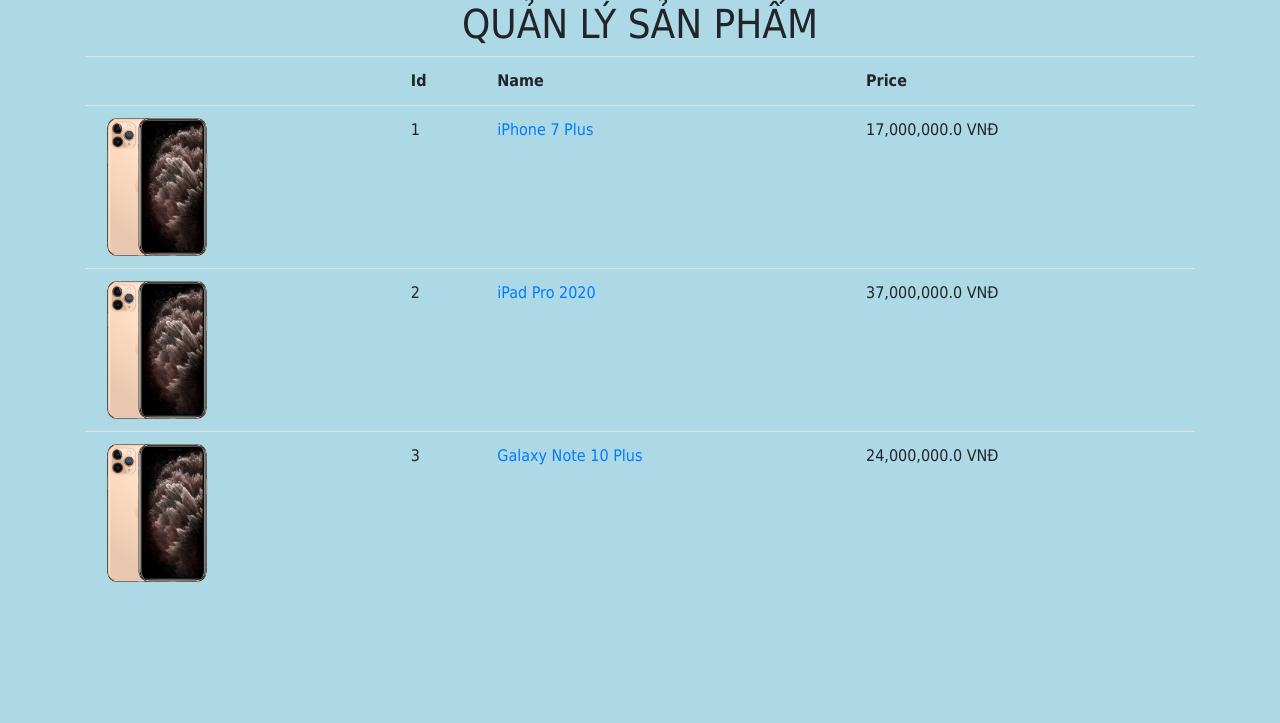
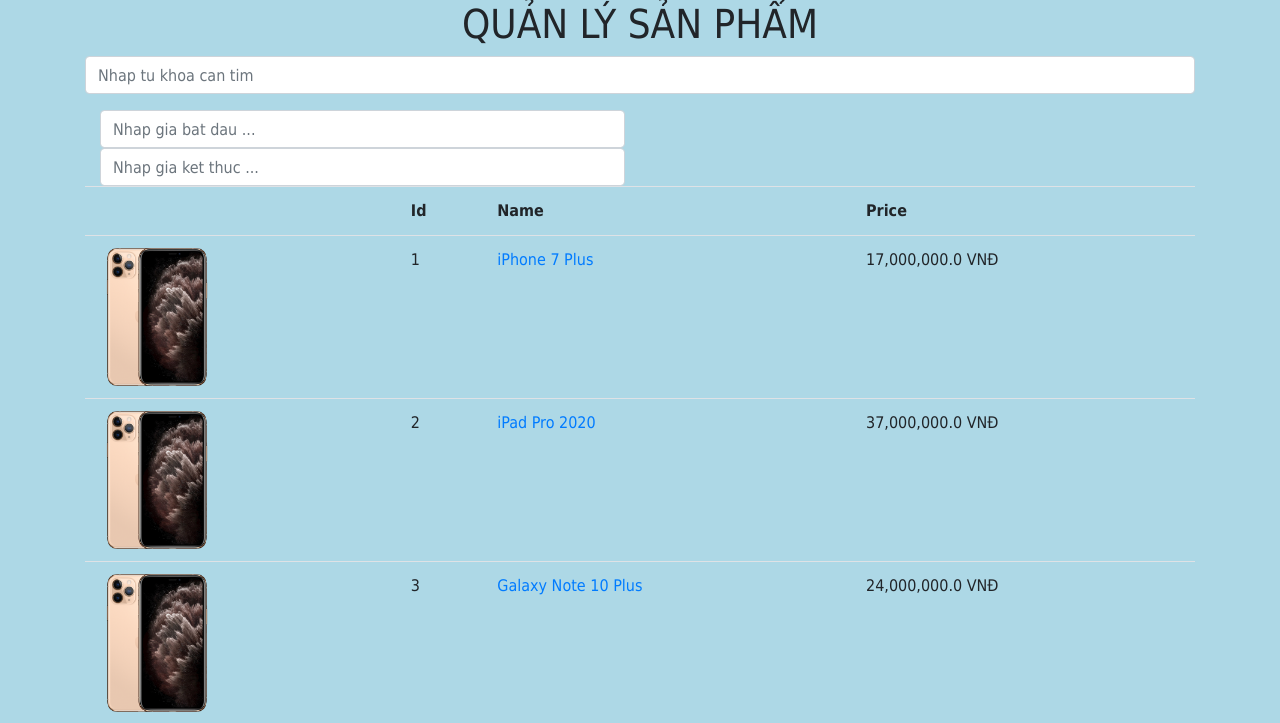
Before and after one commit to kratos102/saleappv22, a Flask app: page /products in a window 1280 px wide. Shown: the top 723 px of the page. Run offline with Flask 2, Linux system fonts and the light colour scheme; some libraries are stand-ins or nearby versions.

Commit message:
4/11/2020

```diff
--- a/saleapp/main.py
+++ b/saleapp/main.py
@@ -1,4 +1,4 @@
-from flask import render_template
+from flask import render_template, request
 from saleapp import app, utils
 
 
@@ -12,7 +12,11 @@
 
 @app.route('/products')
 def product_list():
-    products = utils.read_data(path='data/products.json')
+    cate_id = request.args.get("category_id")
+    kw = request.args.get("kw")
+    from_price = request.args.get("from_price")
+    to_price = request.args.get("to_price")
+    products = utils.read_products(category_id= cate_id, kw=kw,from_price=from_price,to_price=to_price)
 
     return render_template('products.html', products=products)
 
@@ -21,8 +25,7 @@
 def product_detail(product_id):
     product = utils.get_product_by_id(product_id=product_id)
 
-    return render_template('product-detail.html',
-                           product=product)
+    return render_template('product-detail.html', product=product)
 
 
 if __name__ == "__main__":
--- a/saleapp/templates/index.html
+++ b/saleapp/templates/index.html
@@ -13,7 +13,7 @@
     <ul>
         <li><a href="{{ url_for('product_list') }}"> Tất cả </a></li>
         {% for cat in categories %}
-        <li><a href="#"> {{ cat.name }} </a></li>
+        <li><a href="{{ url_for('product_list', category_id=cat.id) }}"> {{ cat.name }} </a></li>
         {% endfor %}
     </ul>
 </body>
--- a/saleapp/templates/products.html
+++ b/saleapp/templates/products.html
@@ -11,6 +11,27 @@
 <body>
     <div class="container">
         <h1 class="text-center">QUẢN LÝ SẢN PHẨM</h1>
+        <div>
+            <form>
+                <div class="form-group">
+                    <input class="form-control" name="kw" placeholder="Nhap tu khoa can tim"/>
+                </div>
+             <div>
+                 <div class="col-md-6" class="form-group">
+                    <input type="number"
+                           class="form-control"
+                           name="from_price"
+                           placeholder="Nhap gia bat dau ..."/>
+                </div>
+                <div class="col-md-6" class="form-group">
+                    <input type="number"
+                           class="form-control"
+                           name="to_price"
+                           placeholder="Nhap gia ket thuc ..."/>
+                </div>
+             </div>
+            </form>
+        </div>
         <table class="table">
             <tr>
                 <th></th>
--- a/saleapp/utils.py
+++ b/saleapp/utils.py
@@ -5,7 +5,22 @@
     with open(path, encoding='utf-8') as f:
         return json.load(f)
 
+def read_products(category_id=None, kw=None, from_price=None, to_price=None):
+    products = read_data(path='data/products.json')
 
+    if category_id:
+        category_id = int(category_id)
+        products = [p for p in products if p['category_id'] == category_id]
+
+    if kw:
+        products = [p for p in products if p['name'].find(kw)]
+
+    if from_price and to_price:
+        from_price = float(from_price)
+        to_price = float(to_price)
+
+        products = [p for p in products if p['price'] >= from_price and p['price'] <= to_price]
+    return products
 def get_product_by_id(product_id):
     products = read_data(path='data/products.json')
     for p in products:
```
Also changed, not shown: 1 other file.
